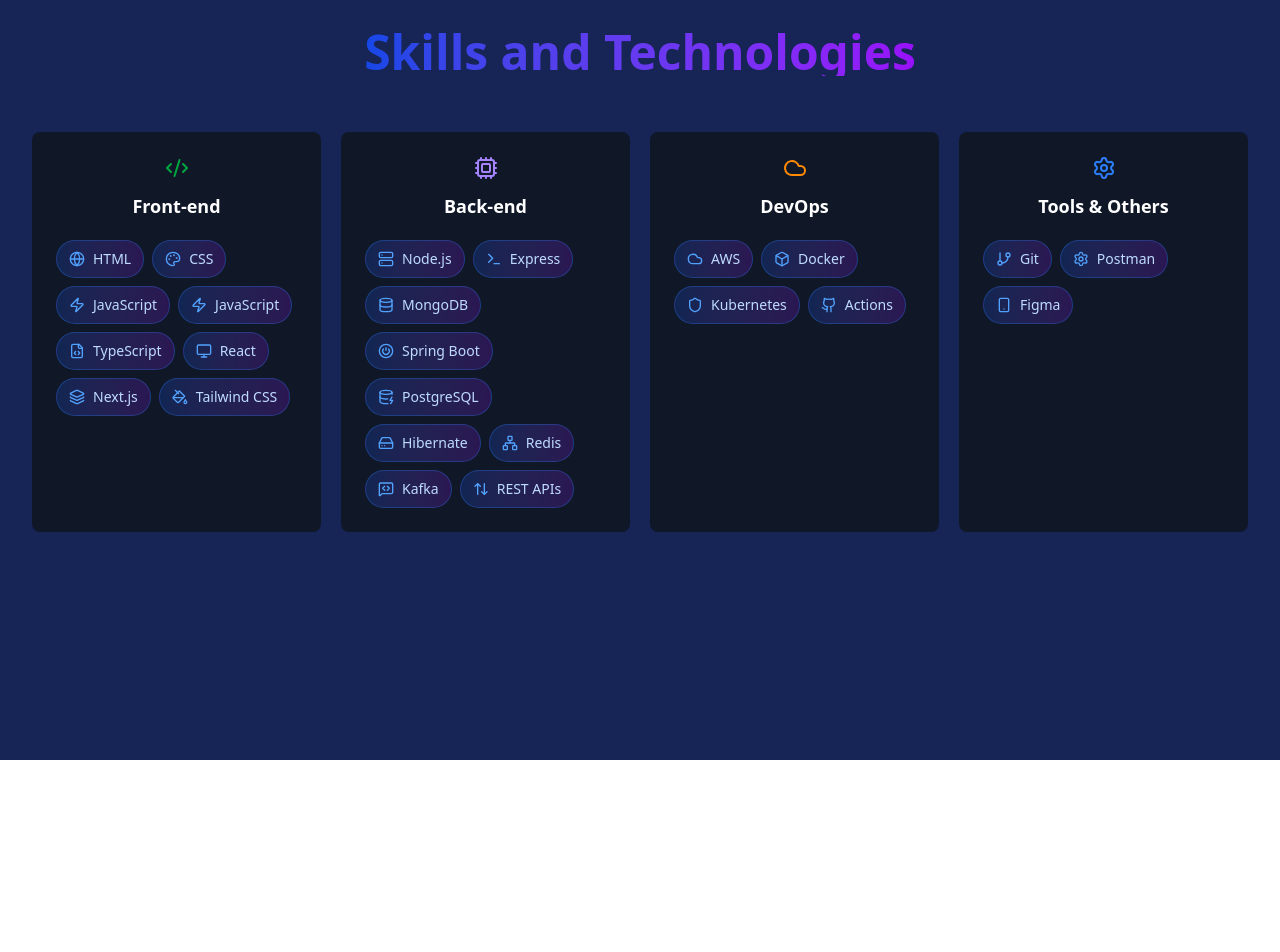
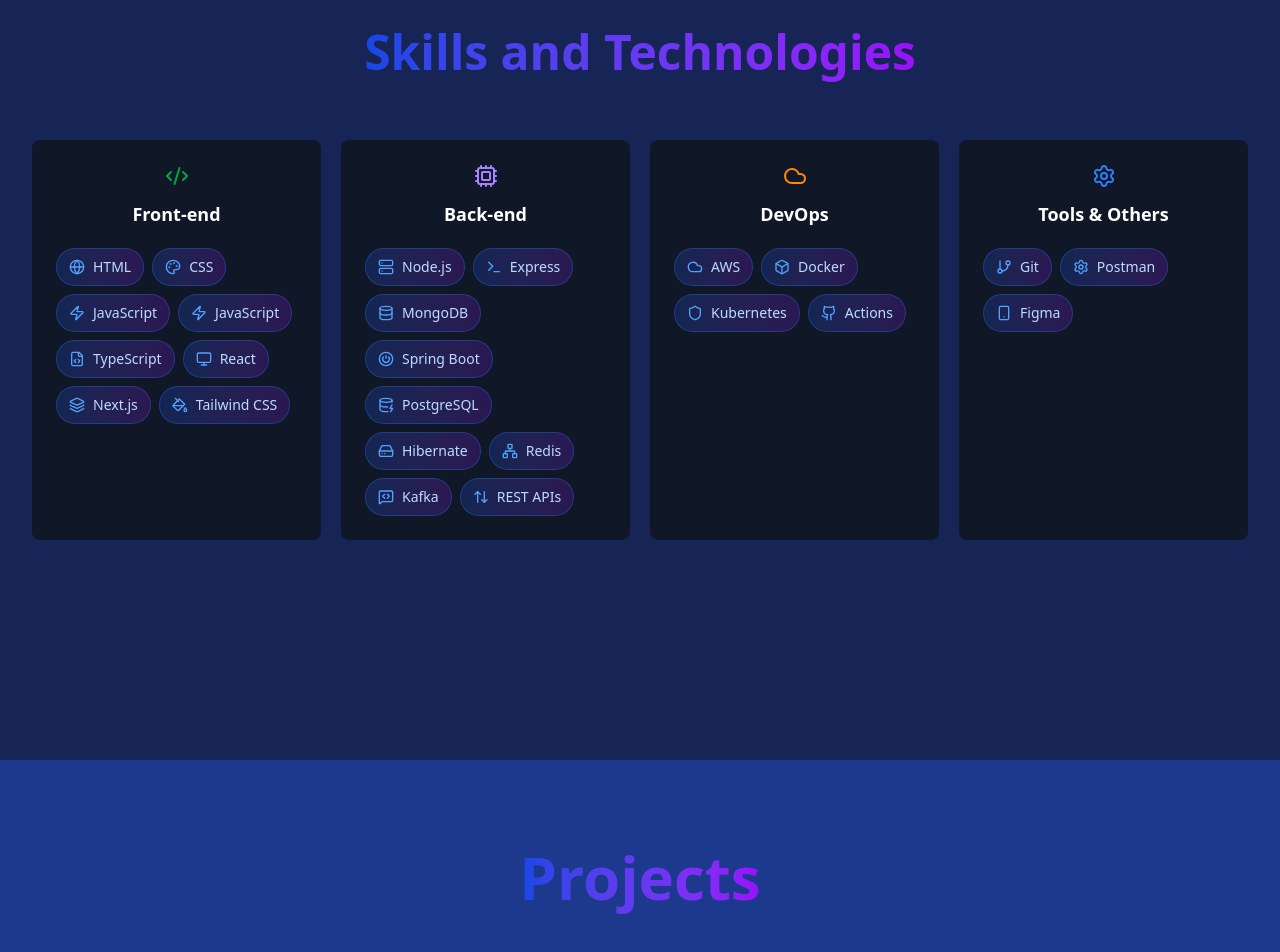
Before and after one commit to sj-cantos/Portfolio-Website, a React (Vite) app: page / in a window 1280 px wide. Shown: the part 1640-2592 px from the top of the page. Before the commit the page ends 2400 px from the top, so only its background shows below. Built offline with nearby package versions, Linux system fonts and the light colour scheme.

Commit message:
feat: init Projects section and modified title style

```diff
--- a/src/App.tsx
+++ b/src/App.tsx
@@ -2,6 +2,7 @@
 import Hero from "./components/Hero/index";
 import About from "./components/About/index";
 import Skills from "./components/Skills/index";
+import Projects from "./components/Projects";
 function App() {
   return (
     <div className="min-h-screen">
@@ -10,6 +11,7 @@
         <Hero />
         <About />
         <Skills />
+        <Projects />
       </main>
     </div>
   );
--- /dev/null
+++ b/src/components/Projects/index.tsx
@@ -0,0 +1,29 @@
+import React from "react";
+
+import { useInView } from "../../hooks/useInView";
+import { skillsData } from "../../data/skillsData";
+const Projects = () => {
+  const [projectRef, projectsInView] = useInView({ threshold: 0.2 });
+
+  return (
+    <>
+      <section id="projects" className="min-h-screen bg-blue-900">
+        <div
+          ref={projectRef}
+          className="container mx-auto px-6 py-12 text-white flex flex-col items-center align-center justify-center"
+        >
+          <h1
+            className={`mt-9 text-6xl font-bold bg-gradient-to-r from-blue-700 to-purple-600 text-transparent bg-clip-text leading-[1.1] pb-2 ${
+              projectsInView ? "animate-fadeInUp delay-400" : "opacity-0"
+            }`}
+          >
+            Projects
+          </h1>
+
+        </div>
+      </section>
+    </>
+  );
+};
+
+export default Projects;
--- a/src/components/Skills/index.tsx
+++ b/src/components/Skills/index.tsx
@@ -13,7 +13,7 @@
           className="container mx-auto px-6 py-12 text-white flex flex-col items-center align-center justify-center"
         >
           <h1
-            className={`mt-5 text-5xl font-bold bg-gradient-to-r from-blue-700 to-purple-600 text-transparent bg-clip-text ${
+            className={`mt-5 text-5xl font-bold bg-gradient-to-r from-blue-700 to-purple-600 text-transparent bg-clip-text pb-2 ${
               skillsInView ? "animate-fadeInUp delay-400" : "opacity-0"
             }`}
           >
```
